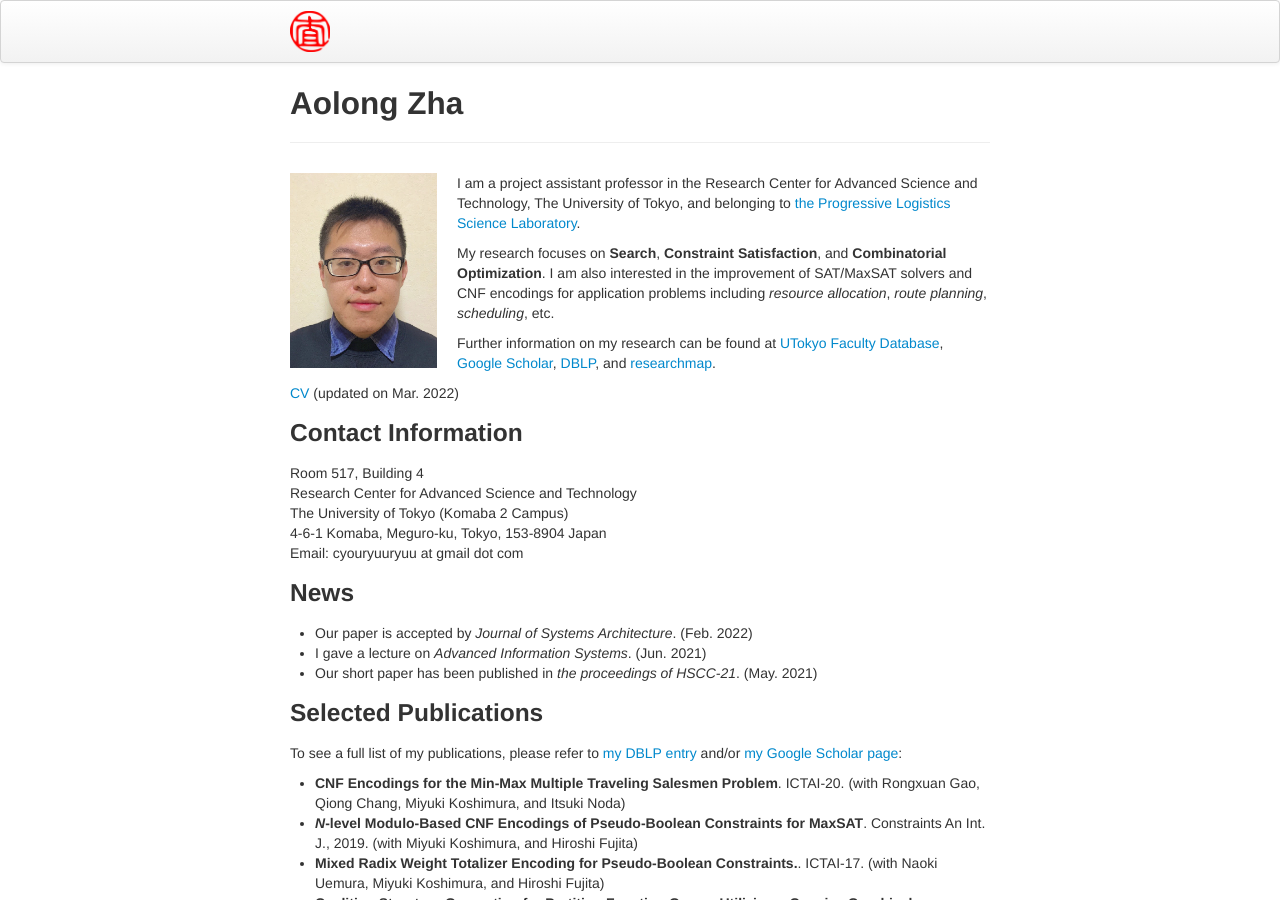
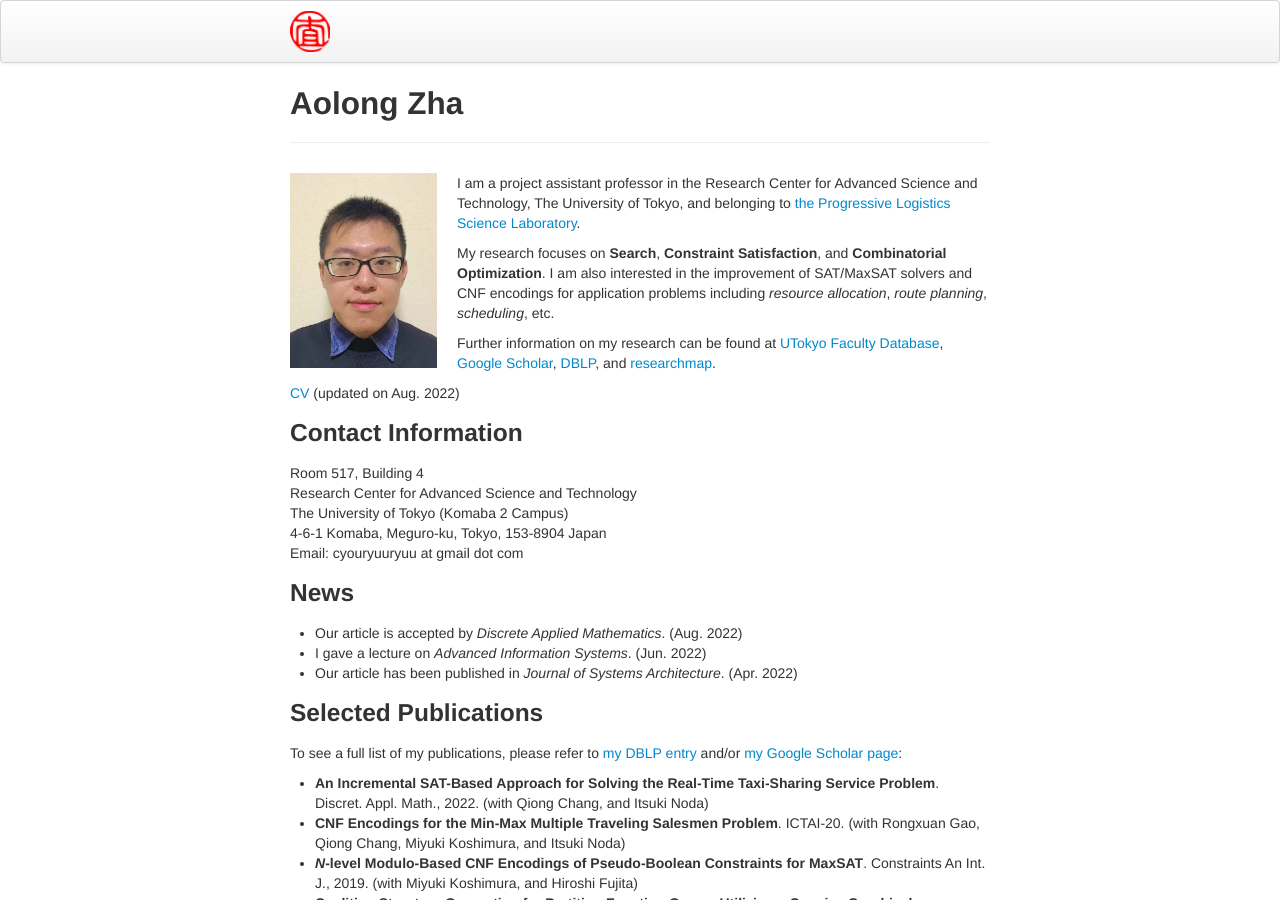
Before and after one commit to CyouRyuu/cyouryuu.github.io, a Jekyll site: the page built from index.md, in a window 1280 px wide and 900 px high. Built offline with Jekyll 4.4.1, drawn with Linux system fonts in a browser that asks for light colours.

Commit message:
update publication

```diff
--- a/index.md
+++ b/index.md
@@ -20,7 +20,7 @@ Further information on my research can be found at
 [DBLP](https://dblp.org/pid/207/5208), and
 [researchmap](https://researchmap.jp/aolong_zha).
 
-[CV](cv-202203.pdf) (updated on Mar. 2022)
+[CV](cv-202208.pdf) (updated on Aug. 2022)
 
 <!--
 **Contact Information**:
@@ -34,15 +34,15 @@ Email: cyouryuuryuu at gmail dot com <br>
 <!--Tel: +81-->
 
 ### News
-- Our paper is accepted by *Journal of Systems Architecture*. (Feb. 2022)
-- I gave a lecture on *Advanced Information Systems*. (Jun. 2021)
-- Our short paper has been published in *the proceedings of HSCC-21*. (May. 2021)
+- Our article is accepted by *Discrete Applied Mathematics*. (Aug. 2022)
+- I gave a lecture on *Advanced Information Systems*. (Jun. 2022)
+- Our article has been published in *Journal of Systems Architecture*. (Apr. 2022)
 
 ### Selected Publications
 To see a full list of my publications, please refer to [my DBLP entry](https://dblp.org/pid/207/5208) and/or [my Google Scholar page](https://scholar.google.com/citations?user=iNdsu_kAAAAJ):
+- **An Incremental SAT-Based Approach for Solving the Real-Time Taxi-Sharing Service Problem**. Discret. Appl. Math., 2022. (with Qiong Chang, and Itsuki Noda)
 - **CNF Encodings for the Min-Max Multiple Traveling Salesmen Problem**. ICTAI-20. (with Rongxuan Gao, Qiong Chang, Miyuki Koshimura, and Itsuki Noda)
 - ***N*-level Modulo-Based CNF Encodings of Pseudo-Boolean Constraints for MaxSAT**. Constraints An Int. J., 2019. (with Miyuki Koshimura, and Hiroshi Fujita)
-- **Mixed Radix Weight Totalizer Encoding for Pseudo-Boolean Constraints.**. ICTAI-17. (with Naoki Uemura, Miyuki Koshimura, and Hiroshi Fujita)
 - **Coalition Structure Generation for Partition Function Games Utilizing a Concise Graphical Representation**. PRIMA-17. (with Kazuki Nomoto, Suguru Ueda, Miyuki Koshimura, Yuko Sakurai, and Makoto Yokoo)
 
 ### Competition Awards
```
Also changed, not shown: CurVit/own-bib.bib (+14 -0 lines), ReadMe.md, 5 other files.
